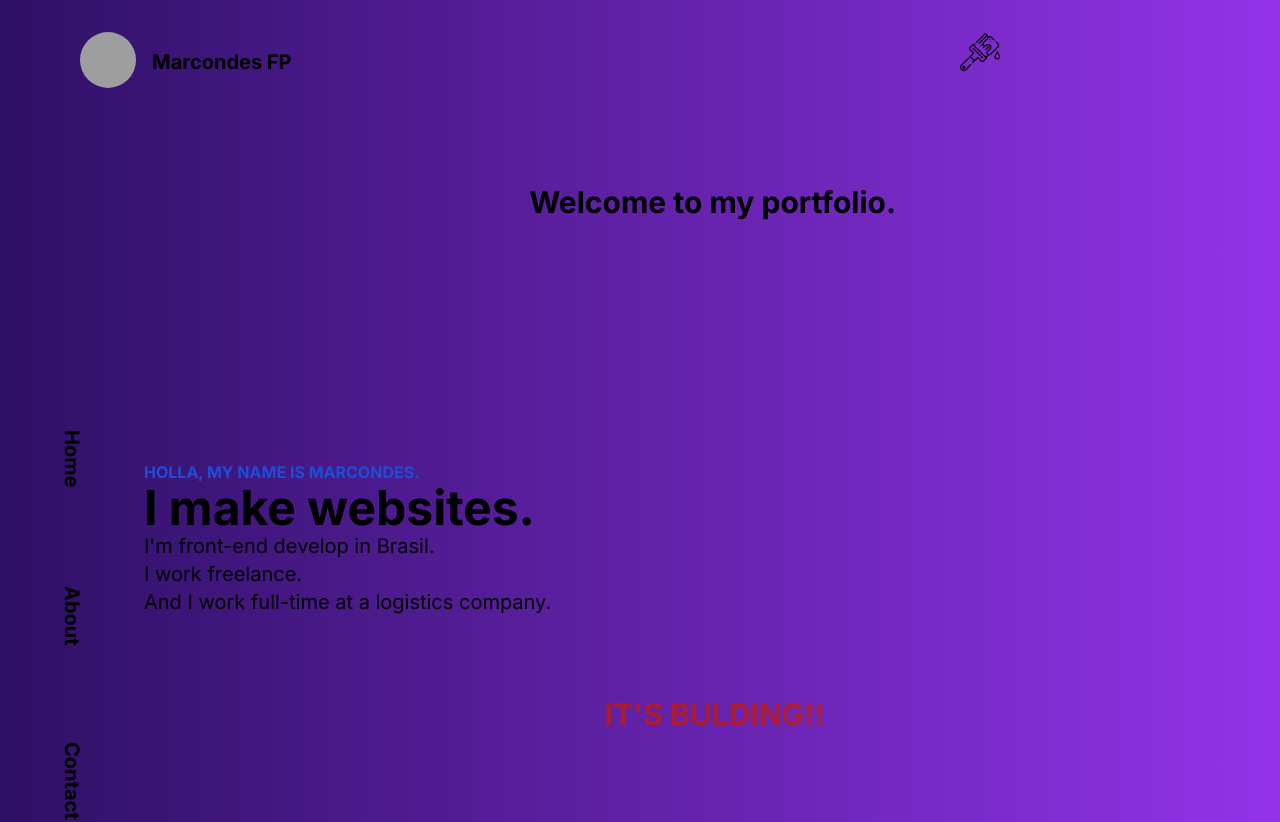
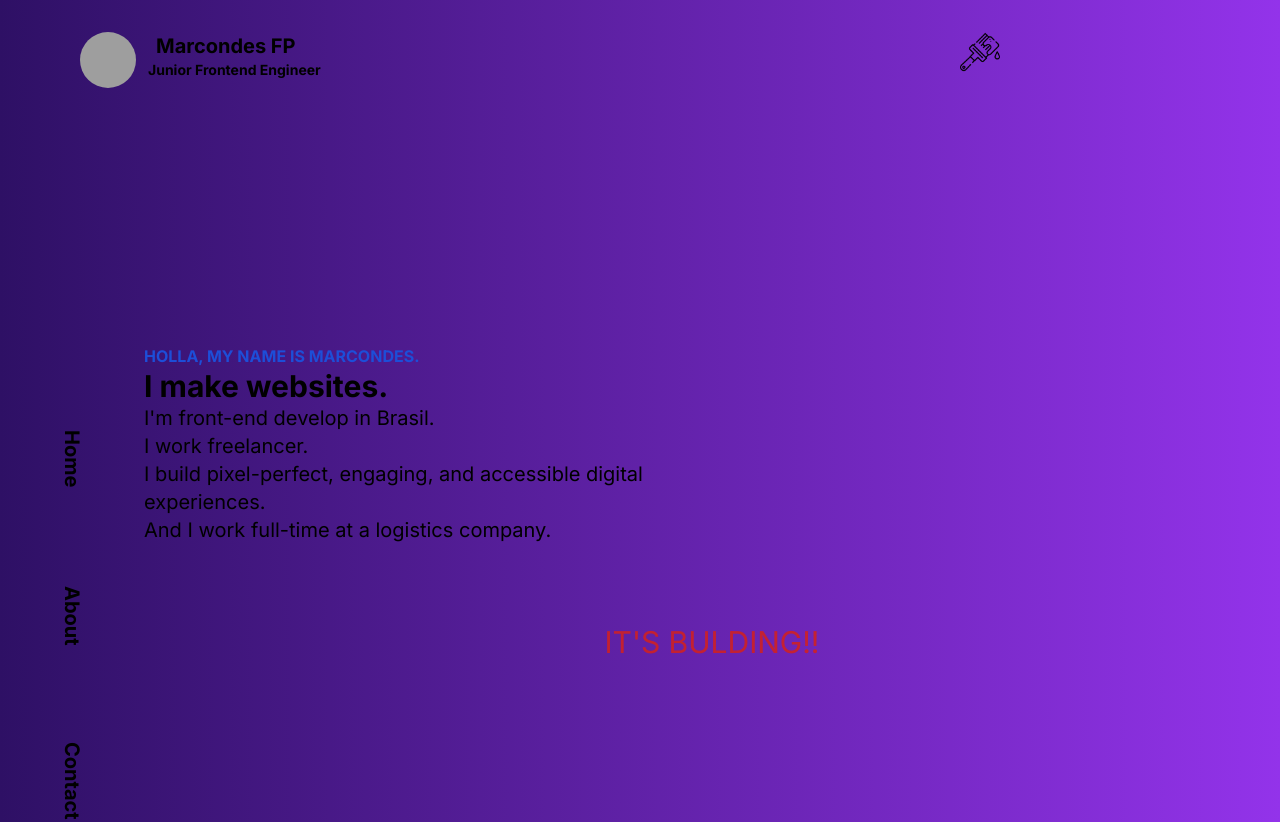
Before and after one commit to mascou9090/portfile-mascou, a Next.js app: page / in a window 1280 px wide. Shown: the top 822 px of the page. Built offline with nearby package versions, Linux system fonts and the light colour scheme; grey boxes are pictures that could not be loaded.

Commit message:
About component are building

```diff
--- /dev/null
+++ b/app/about/page.tsx
@@ -0,0 +1,7 @@
+export default function Abount() {
+    return (
+        <>
+            It's building
+        </>
+    )
+}
--- a/app/contact/page.tsx
+++ b/app/contact/page.tsx
@@ -10,28 +10,28 @@ export default function Contact() {
     return (
         <div className="h-full sm:h-screen bg-gradient-to-l from-purple-600 to-violet-950 text-black">
             <Header />
-            <div className="">
+            <div className="h-[70%]">
                 <div className="justify-center flex space-x-8 flex-wrap">
                     <a href="https://github.com/mascou9090">
-                        <img className="w-16 h-16 hover:opacity-50 duration-300 cursor-pointer" src={Github.src} alt="Github icon Navgation" />
+                        <img className="w-10 h-10 hover:opacity-50 duration-300 cursor-pointer" src={Github.src} alt="Github icon Navgation" />
                     </a>
                     <a href="https://www.linkedin.com/in/marcondes-pinheiro-48aa231ab/">
-                        <img className="w-16 h-16 hover:opacity-50 duration-300 cursor-pointer" src={Linkedin.src} alt="Github icon Navgation" />
+                        <img className="w-10 h-10 hover:opacity-50 duration-300 cursor-pointer" src={Linkedin.src} alt="Github icon Navgation" />
                     </a>
                     <a href="https://www.instagram.com/marcondes_soeu/">
-                        <img className="w-16 h-16 hover:opacity-50 duration-300 cursor-pointer" src={Instagram.src} alt="Github icon Navgation" />
+                        <img className="w-10 h-10 hover:opacity-50 duration-300 cursor-pointer" src={Instagram.src} alt="Github icon Navgation" />
                     </a>
                     <a href="mailto:marcondessam@gmail.com">
-                        <img className="w-16 h-16 hover:opacity-50 duration-300 cursor-pointer" src={Email.src} alt="Github icon Navgation" />
+                        <img className="w-10 h-10 hover:opacity-50 duration-300 cursor-pointer" src={Email.src} alt="Github icon Navgation" />
                     </a>
                     <a href="https://wa.me//5585999504253?text=Ola%20Dev%20Marcondes%20venho%20direcionado%20do%20seu%20site!">
-                        <img className="w-16 h-16 hover:opacity-50 duration-300 cursor-pointer" src={Whatsap.src} alt="Github icon Navgation" />
+                        <img className="w-10 h-10 hover:opacity-50 duration-300 cursor-pointer" src={Whatsap.src} alt="Github icon Navgation" />
                     </a>
                 </div>
                 <div className="p-10 flex flex-col text-center justify-center">
                     <h1 className="text-3xl">Entre em contato em qualquer um desses canais</h1>
                     <p className="text-md">Está disponível Linkedin, Email e o Whatsapp para situações mais ágeis.</p>
-                    <p className="text-md">Caso queira dar uma olhada nos meus códigos, também deixei meu <a className="hover:text-pink-300 font-bold duration-300" href="https://github.com/mascou9090">Github</a>.</p>
+                    <p className="text-md">Caso queira dar uma olhada nos meus códigos, também deixei meu <a className="hover:opacity-40 font-bold duration-300" href="https://github.com/mascou9090">Github</a>.</p>
                 </div>
                 <div className="flex justify-center">
                     <button className="border-none my-20 mx-4 bg-pink-400 w-60 h-14 rounded-lg hover:opacity-70 duration-300 cursor-pointer hover:text-red-600 font-bold">Curriculun Download</button>
--- a/app/footer/index.tsx
+++ b/app/footer/index.tsx
@@ -9,30 +9,30 @@ export const Footer = () => {
                 <p>
                     <strong>© 2022 - 2024</strong>
                     <br />
-                    <a className="hover:text-pink-300 duration-300 cursor-pointer" href="#">
+                    <a className="hover:opacity-40 duration-300 cursor-pointer" href="#">
                         Marcondes FP
                     </a>
                 </p>
                 <p>
                     <strong>Work</strong>
                     <br />
-                    <a className="hover:text-pink-300 duration-300 cursor-pointer" href="#">
+                    <a className="hover:opacity-40 duration-300 cursor-pointer" href="#">
                         Develep and Logistic
                     </a>
                 </p>
                 <p><strong>Social</strong>
                     <br />
-                    <a className="hover:text-pink-300 pr-1 duration-300 cursor-pointer" href="#">
+                    <a className="hover:opacity-40 pr-1 duration-300 cursor-pointer" href="#">
                         Github
                     </a>
                     /
-                    <a className="hover:text-pink-300 pl-1 duration-300 cursor-pointer" href="">
+                    <a className="hover:opacity-40 pl-1 duration-300 cursor-pointer" href="">
                         Instagram
                     </a>
                 </p>
                 <p><strong>Indications</strong>
                     <br />
-                    <a className="hover:text-pink-300 duration-300 cursor-pointer" href="#">Coments</a>
+                    <a className="hover:opacity-40 duration-300 cursor-pointer" href="#">Coments</a>
                 </p>
             </div>
             <div className="ml-6 sm:ml-10 sm:flex sm:space-x-4 sm:space-y-0 ">
--- a/app/header/index.tsx
+++ b/app/header/index.tsx
@@ -3,13 +3,16 @@ import Pincel from "../../assets/pincel.png"
 export const Header = () => {
     return (
         <header className="flex w-auto">
-            <div className="flex w-full ml-6 sm:ml-20 mt-8">
+            <div className="flex justify-start w-full ml-10 sm:ml-20 mt-8">
                 <img className="w-14 h-14 rounded-full cursor-pointer" src="https://avatars.githubusercontent.com/u/104319336?v=4" alt="perfil photo" />
-                <strong className="m-4 text-xl hover:text-pink-300 duration-300 text-black cursor-pointer">
-                    <Link href="/">
+                <Link href="/">
+                    <strong className="m-5 text-xl hover:opacity-40 duration-300 text-black cursor-pointer">
                         Marcondes FP
-                    </Link>
-                </strong>
+                    </strong>
+
+
+                    <p className="text-black ml-3 font-bold text-sm">Junior Frontend Engineer</p>
+                </Link>
             </div>
             <div>
                 <img className="cursor-not-allowed hover:opacity-30 duration-300 w-10 h-10 sm:mr-40 xl:mr-80 my-8 mr-10" src={Pincel.src} alt="brush Image icon" />
--- a/app/layout.tsx
+++ b/app/layout.tsx
@@ -16,7 +16,8 @@ export default function RootLayout({
 }>) {
   return (
     <html lang="pt-BR">
-      <body className={inter.className}>{children}</body>
+      <body className={inter.className}>
+        {children}</body>
     </html>
   );
 }
--- a/app/mainContent/index.tsx
+++ b/app/mainContent/index.tsx
@@ -2,20 +2,18 @@
 export const MainContent = () => {
     return (
         <main className="w-[90%] text-black">
-            <div className="text-end font-bold text-xl sm:text-3xl">
-                <h1 className="mt-20 mr-20 xl:mr-96">Welcome to my portfolio.</h1>
-            </div>
             <div className="mt-60">
                 <h2 className="text-md text-blue-700 hover:text-pink-300 duration-300 cursor-pointer font-bold">HOLLA, MY NAME IS MARCONDES.</h2>
             </div>
             <div>
                 <aside>
-                    <p className="text-xl w-[50%]">
-                        <strong className="text-5xl">
+                    <p className="text-sm w-[60%] sm:text-xl sm:w-[50%]">
+                        <strong className="text-2xl sm:text-3xl ">
                             I make websites.
                         </strong> <br />
                         I'm front-end develop in Brasil. <br />
-                        I work freelance. <br />
+                        I work freelancer. <br />
+                        I build pixel-perfect, engaging, and accessible digital experiences. < br />
                         And I work full-time at a logistics company. <br />
                     </p>
                 </aside>
@@ -23,8 +21,8 @@ export const MainContent = () => {
             <div className="mt-20 text-center text-3xl">
                 <h3>
                     <span className="relativo">
-                        <span className="text-red-700 animate-pulse absolute font-bold">IT'S BULDING!!</span>
-                        <span className="text-red-700 text-bold opacity-5">IT'S BULDING!!</span>
+                        <span className="text-red-600 animate-pulse absolute ">IT'S BULDING!!</span>
+                        <span className="text-red-700 opacity-30">IT'S BULDING!!</span>
                     </span>
                 </h3>
             </div>
--- a/app/navBar/index.tsx
+++ b/app/navBar/index.tsx
@@ -4,14 +4,18 @@ export const NavBar = () => {
     return (
         <div className="">
             <nav className="list-none space-y-32 sm:pt-96 duration-300 w-14 sm:w-36 text-black font-bold text-xl py-80">
-                <li className="rotate-90 trasition-colors duration-300 hover:text-red-300 cursor-pointer">
+                <li className="rotate-90 trasition-colors duration-300 hover:opacity-40 cursor-pointer">
                     <Link href="/">
                         Home
                     </Link>
 
-                    </li>
-                <li className="rotate-90 trasition-colors duration-300 hover:text-red-300 cursor-pointer">About</li>
-                <li className="rotate-90 trasition-colors duration-300 hover:text-red-300 cursor-pointer">
+                </li>
+                <li className="rotate-90 trasition-colors duration-300 hover:opacity-40 cursor-pointer">
+
+                    <Link href="/about">
+                        About
+                    </Link></li>
+                <li className="rotate-90 trasition-colors duration-300 hover:opacity-40 cursor-pointer">
                     <Link href="/contact">Contact</Link></li>
             </nav>
         </div>
```
